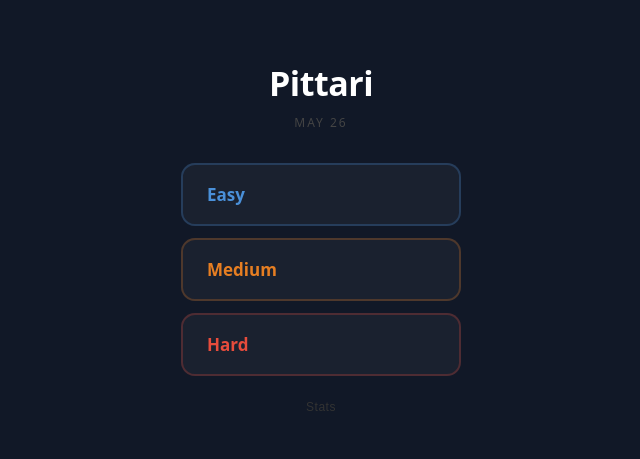
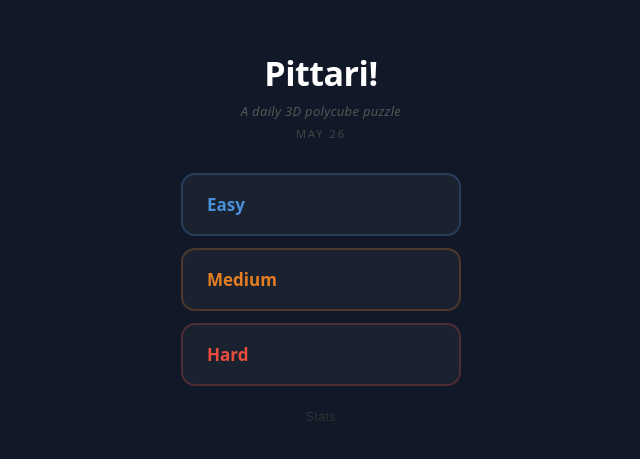
Before and after one commit to Djeihat/cube-puzzle, a React (Vite) app: page / in a window 1280 px wide. Shown: the part 163-622 px from the top of the page, without its empty margins (319-959 px from the left). Built offline with nearby package versions, Linux system fonts and the light colour scheme.

Commit message:
Add tagline and exclamation mark to Pittari title
MenuScreen: title is now "Pittari!" with a new tagline
"A daily 3D polycube puzzle" in italic below it.
index.html: browser tab title updated to "Pittari!"

Co-Authored-By: Claude Sonnet 4.6 <noreply@anthropic.com>

```diff
--- a/index.html
+++ b/index.html
@@ -4,7 +4,7 @@
     <meta charset="UTF-8" />
     <link rel="icon" type="image/svg+xml" href="/favicon.svg" />
     <meta name="viewport" content="width=device-width, initial-scale=1.0" />
-    <title>Pittari</title>
+    <title>Pittari!</title>
     <style>
       @keyframes spin { to { transform: rotate(360deg); } }
     </style>
--- a/src/components/MenuScreen.tsx
+++ b/src/components/MenuScreen.tsx
@@ -77,9 +77,12 @@ export function MenuScreen() {
       {/* Title */}
       <div style={{ marginBottom: 20, textAlign: 'center' }}>
         <div style={{ fontSize: 34, fontWeight: 800, color: '#fff', letterSpacing: -0.5 }}>
-          Pittari
+          Pittari!
         </div>
-        <div style={{ color: '#444', fontSize: 12, marginTop: 8, letterSpacing: 2, textTransform: 'uppercase' }}>
+        <div style={{ color: '#555', fontSize: 13, marginTop: 6, letterSpacing: 0.3, fontStyle: 'italic' }}>
+          A daily 3D polycube puzzle
+        </div>
+        <div style={{ color: '#444', fontSize: 11, marginTop: 6, letterSpacing: 2, textTransform: 'uppercase' }}>
           {dateLabel}
         </div>
       </div>
```
